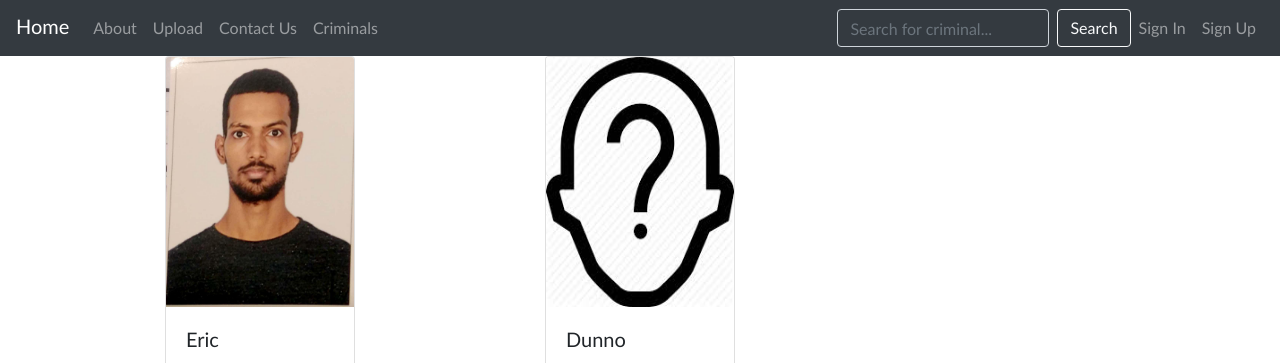
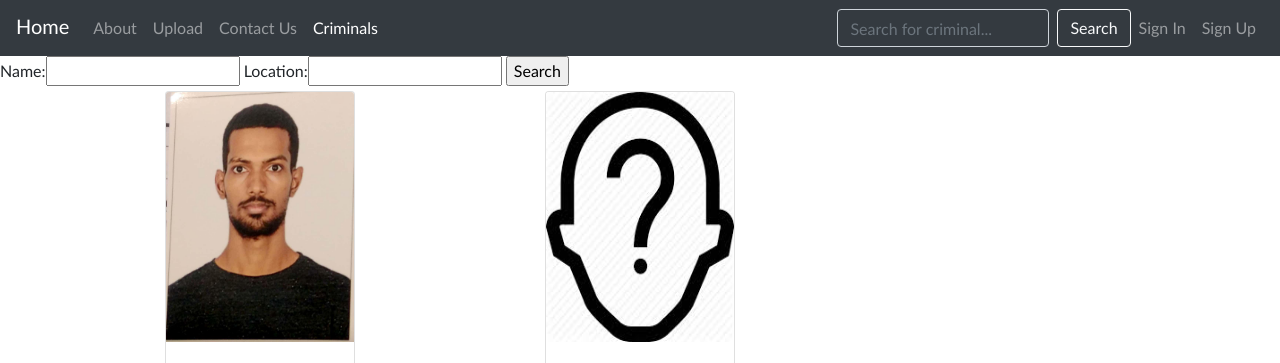
Before and after one commit to mareea-mehbin/cds, a Django app: page /criminals/search/ in a window 1280 px wide. Shown: the top 363 px of the page. Run offline with Django 3.2, Linux system fonts and the light colour scheme; data comes from the database, SQL or seed files in the repository; both versions use the stored data as it was after the commit; some libraries are stand-ins or nearby versions.

Commit message:
Implement basic advanced search

```diff
--- /dev/null
+++ b/criminals/forms.py
@@ -0,0 +1,5 @@
+from django import forms
+
+class AdvancedSearch(forms.Form):
+    name = forms.CharField(max_length=30)
+    location = forms.CharField(max_length=12, required=False)
--- /dev/null
+++ b/criminals/templates/criminals/criminals.html
@@ -0,0 +1,17 @@
+{% extends 'base_template.html' %}
+
+{% block content %}
+
+<form action="{% url 'criminals:search' %}", method="GET">
+
+    {% csrf_token %}
+
+    {{ advancedSearch }}
+
+    <input type="submit" value="Search">
+
+</form>
+
+{% block results %} {% endblock results %}
+
+{% endblock %}
--- a/criminals/templates/criminals/criminal_view.html
+++ b/criminals/templates/criminals/results.html
@@ -1,6 +1,6 @@
-{% extends 'base_template.html' %}
+{% extends 'criminals/criminals.html' %}
 
-{% block content %}
+{% block results %}
 
 <div class="container">
   <div class="row">
--- a/criminals/views.py
+++ b/criminals/views.py
@@ -3,15 +3,30 @@ from django.http import HttpResponse
 from django.core.paginator import Paginator
 
 from .models import Criminal
+from .forms import AdvancedSearch
 
-# Create your views here.
 def search(request):
+    # If quick search
     if request.GET.get('search'):
-        criminals = Criminal.objects.filter(name=request.GET.get('search'))
+        searchName = request.GET.get('search')
+        print(searchName)
+        criminals = Criminal.objects.filter(name__contains=searchName)
+        form = AdvancedSearch(data={'name': searchName})
+    # If advanced search
+    elif (request.GET.get('name')):
+            form = AdvancedSearch(request.GET)
+            if (form.is_valid()):
+                criminals = Criminal.objects.filter(name__contains=form.cleaned_data['name'])
+            else:
+                criminals = Criminal.objects.all()
+    # If default view
     else:
+        form = AdvancedSearch()
         criminals = Criminal.objects.all()
 
+    # Pagination
     paginator = Paginator(criminals, 2)
     page_number = request.GET.get('page')
     page_obj = paginator.get_page(page_number)
-    return render(request, 'criminals/criminal_view.html', {'criminals': page_obj})
+
+    return render(request, 'criminals/results.html', {'criminals': page_obj, 'advancedSearch': form})
--- a/templates/base_template.html
+++ b/templates/base_template.html
@@ -33,7 +33,7 @@
             <a class="nav-link {% if request.resolver_match.url_name == 'contact'%} active {% endif %}" href="{% url 'contact:contact' %}">Contact Us</a>
           </li>
           <li class="nav-item">
-            <a class="nav-link {% if request.resolver_match.url_name == 'criminals'%} active {% endif %}" href=" {% url 'criminals:criminals'%} ">Criminals</a>
+            <a class="nav-link {% if request.resolver_match.url_name == 'criminals' or request.resolver_match.url_name == 'search' %} active {% endif %}" href=" {% url 'criminals:criminals'%} ">Criminals</a>
           </li>
         </ul>
         <!-- Quick Search -->
```
Also changed, not shown: db.sqlite3.
